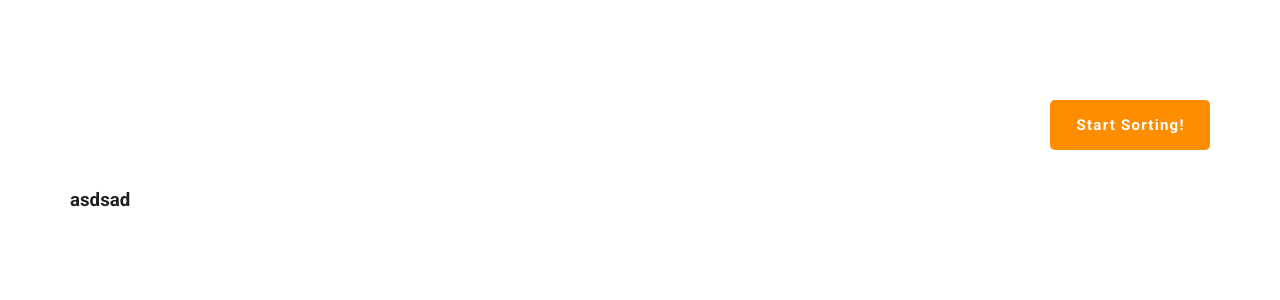
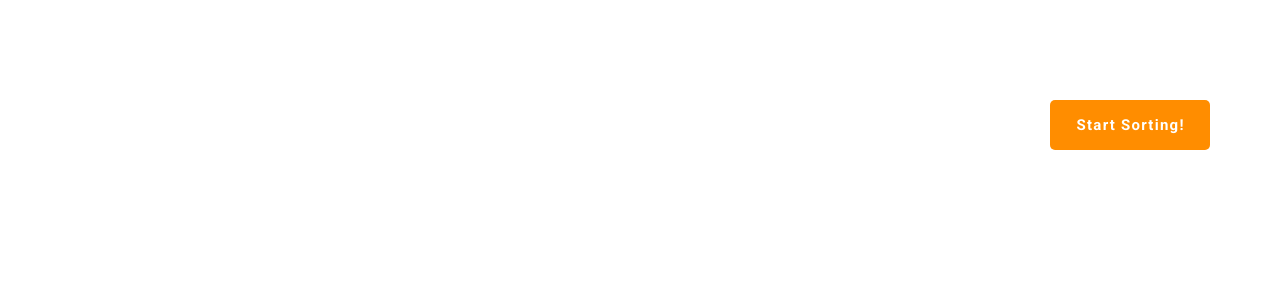
Before and after one commit to JohanurRahman/potatostan-sorting-department, a Vue app: page / in a window 1280 px wide. Shown: the top 300 px of the page. Built offline with nearby package versions, Linux system fonts and the light colour scheme.

Commit message:
Dialog Open and Value receive functionality added in home component

```diff
--- a/src/components/Dialog.vue
+++ b/src/components/Dialog.vue
@@ -66,13 +66,10 @@ export default {
   methods: {
     submit() {
       if (this.numberOfPeople === null || this.numberOfPeople === "") {
-        this.validationError = this.constructValidationObj(
-            true,
-            "This field is required"
-        );
+        this.validationError = this.constructValidationObj(true, "This field is required");
         return;
       }
-      this.$emit("submit", this.numberOfPeople);
+      this.$emit("peopleCount", this.numberOfPeople);
       this.closeDialog();
     },
     resetData() {
--- a/src/views/Home.vue
+++ b/src/views/Home.vue
@@ -5,13 +5,30 @@
         Start Sorting!
       </v-btn>
     </div>
-    <h3>asdsad</h3>
+    <Dialog v-model="showDialog" @peopleCount="submittedPeopleCount($event)"></Dialog>
   </div>
 </template>
 
 <script>
+import Dialog from "../components/Dialog";
+
 export default {
   name: 'Home',
+  components: {
+    Dialog,
+  },
+  data: () => ({
+    showDialog: false,
+    randomData: [],
+  }),
+  methods: {
+    submittedPeopleCount(value) {
+      // this.randomData = this.randomUsers(parseInt(value));
+      // if (this.randomData.length > 0) {
+      //   this.$refs.stopwatch.start();
+      // }
+    },
+  },
 }
 </script>
 
```
